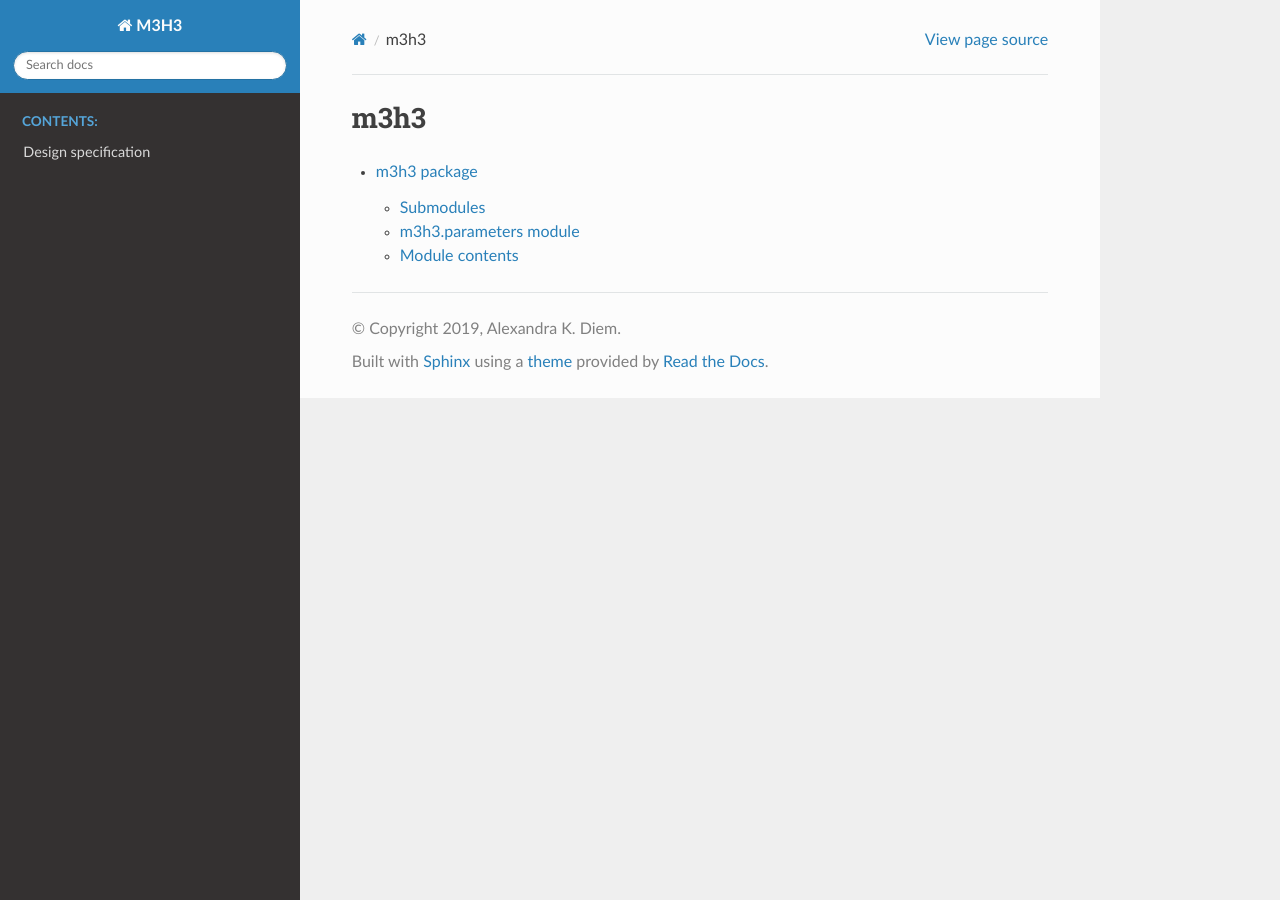
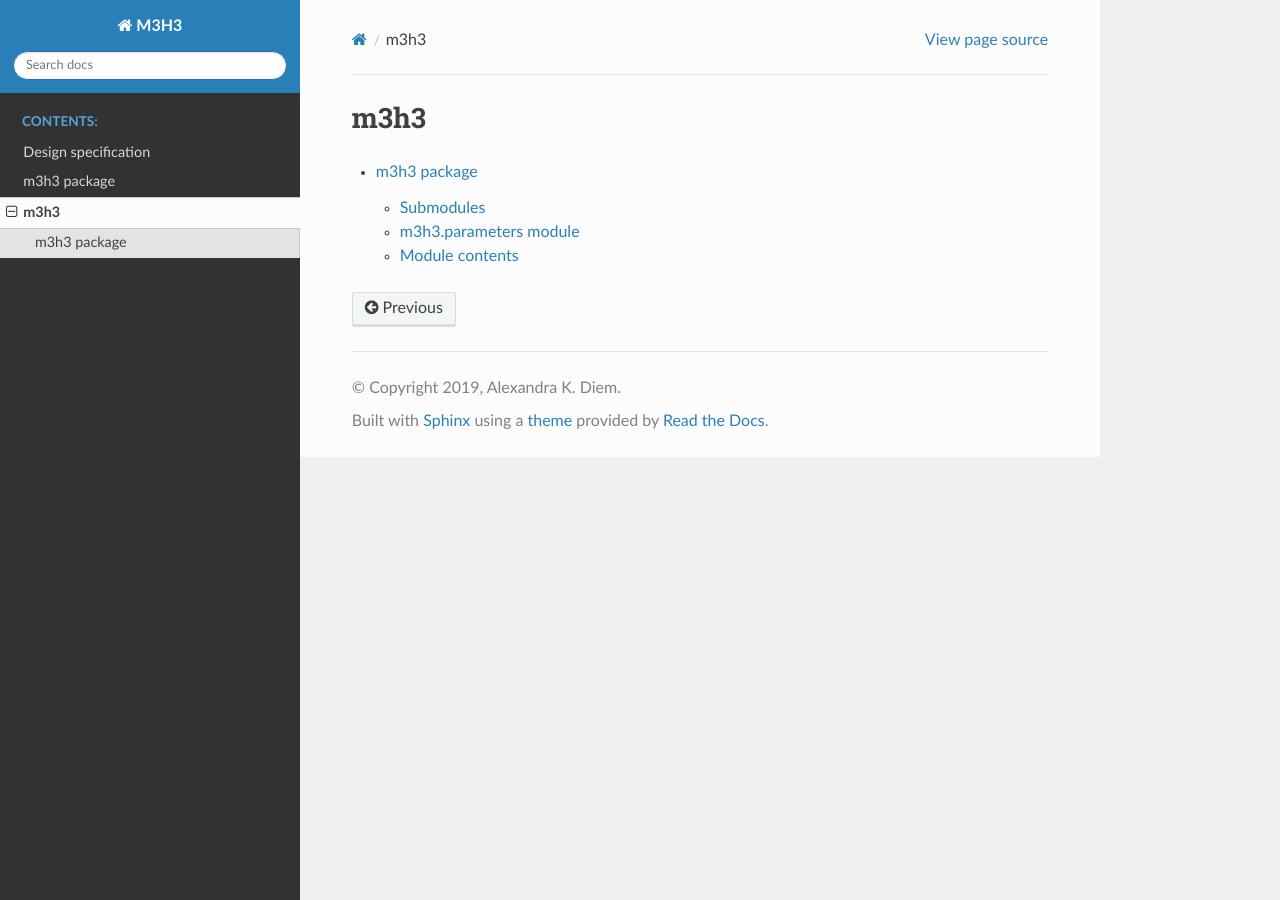
Before and after one commit to ComputationalPhysiology/m3h3, a Sphinx documentation site: the page built from docs/source/modules.rst, in a window 1280 px wide. Built offline with Sphinx 7.4.7 and the Read the Docs theme 2.0.0, drawn with Linux system fonts in a browser that asks for light colours; pages that are not in the unit, such as notebooks, are missing from menus.

Commit message:
updated docs layout

```diff
--- a/docs/source/index.rst
+++ b/docs/source/index.rst
@@ -11,6 +11,8 @@ Welcome to M3H3's documentation!
    :caption: Contents:
 
    designdoc
+   m3h3
+   modules
 
    .. mdinclude:: ../../README.md
 
```
Also changed, not shown: other parts of docs/source/index.rst (+1 -2 lines).
